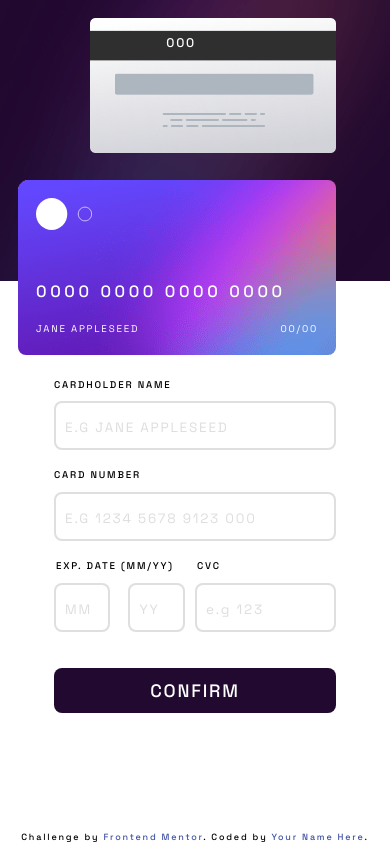
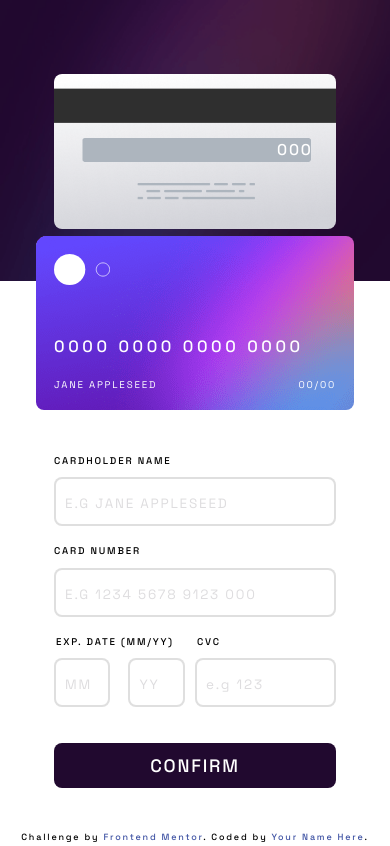
Before and after one commit to RaidEyes/Interactive-card-details, a plain HTML site: page index.html in a window 390 px wide. Shown: the top 846 px of the page. Drawn offline with Linux system fonts and the light colour scheme.

Commit message:
Fix responsiveness

```diff
--- a/index.html
+++ b/index.html
@@ -42,11 +42,11 @@
     <main id="main">
       <div class="card-figure">
         <div class="card-back">
-          <img
+          <!-- <img
             class="card-back-img"
             src="./images/bg-card-back.png"
             alt="back of credit card"
-          />
+          /> -->
           <p class="card-back-text">000</p>
         </div>
         <div class="card-front">
@@ -117,7 +117,14 @@
 
           <div class="cvc-code">
             <legend for="cvc-code">cvc</legend>
-          <input class="cvc-code card-input" name="cvc-code" type="number" id="cvc" placeholder="e.g 123" max="999" />
+            <input
+              class="cvc-code card-input"
+              name="cvc-code"
+              type="number"
+              id="cvc"
+              placeholder="e.g 123"
+              max="999"
+            />
             <span class="error"></span>
           </div>
         </div>
@@ -125,7 +132,11 @@
       </form>
       <!-- Completed state start -->
       <div class="d-none wrap__submitsucess">
-      <img src="./images/icon-complete.svg" alt="complete icon" class="complete-logo mb-5" />
+        <img
+          src="./images/icon-complete.svg"
+          alt="complete icon"
+          class="complete-logo mb-5"
+        />
         <h3 class="complete-header mb-5">Thank you!</h3>
         <p class="complete-message mb-5">We've added your card details</p>
         <button class="btn complete-btn">Continue</button>
@@ -134,10 +145,10 @@
 
     <div class="attribution">
       Challenge by
-    <a href="https://www.frontendmentor.io?ref=challenge" target="_blank">Frontend Mentor</a>. Coded by <a href="#">Your
-      Name Here</a>.
+      <a href="https://www.frontendmentor.io?ref=challenge" target="_blank"
+        >Frontend Mentor</a
+      >. Coded by <a href="#">Your Name Here</a>.
     </div>
     <script src="script.js"></script>
   </body>
-
 </html>
--- a/script.js
+++ b/script.js
@@ -111,10 +111,9 @@ allInputField.forEach((input) => {
     newErrorMessage.innerHTML = regEx.test(inputValue) ? "" : "Invalid format";
   });
 });
-//todo1 Make complete message appear after inputing all the information
 //todo2 Store user input data to make sure they have already input their information
 
-
+//todo1 Make complete message appear after inputing all the information
 const btnSubmitForm = document.addEventListener("submit", (e) => {
   e.preventDefault();
   const cardFormEle = document.querySelector(".card-form");
--- a/styles.css
+++ b/styles.css
@@ -97,10 +97,7 @@ body {
   align-items: flex-start;
   text-transform: uppercase;
 }
-.card-figure {
-  padding-inline: 1rem;
-  width: 50%;
-}
+
 /* Style the button ======================================== */
 .btn {
   padding-block: 0.5rem;
@@ -163,12 +160,15 @@ body {
 }
 /*  Style the front card ===================================== */
 .card-figure {
+  display: flex;
+  flex-direction: column;
+  justify-content: center;
+  align-items: center;
   position: relative;
   padding: 1rem;
+  width: 50%;
 }
-.card-back {
-  margin-left: 2rem;
-}
+
 .card-front {
   display: flex;
   flex-direction: column;
@@ -183,7 +183,7 @@ body {
   position: absolute;
   inset: 0;
   top: 10rem;
-  left: -1rem;
+  left: 0rem;
 }
 .card-information {
   display: grid;
@@ -221,6 +221,9 @@ body {
   .expiry-display {
     font-size: 2.5vw !important;
   }
+  .card-back-text {
+    font-size: 4vw !important;
+  }
 }
 /* Media query for desktop design ================================== */
 @media (width >= 1200px) {
@@ -230,7 +233,7 @@ body {
     background-size: calc(100vw / 3) 100%;
   }
   #main {
-    gap: 6rem;
+    gap: 4rem;
     flex-direction: row;
   }
   .card-figure {
@@ -249,10 +252,10 @@ body {
     transform: translate(-2.5rem, 0);
   }
   .card-form {
-    width: 60%;
+    width: 40%;
   }
   .card-information .number-display {
-    font-size: 1.4rem;
+    font-size: 1.7rem;
   }
 }
 /* Animation for the complete message ===============================*/
@@ -269,38 +272,45 @@ body {
   }
 }
 
+
 .card-back {
-  position: relative;
-}
+  background-image: url(./images/bg-card-back.png);
+  background-repeat: no-repeat;
+  background-size: cover;
+  border-radius: 8px;
+  max-width: 447px;
+  width: 100%;
+  aspect-ratio: 1.82/1;
+  left: 2rem;
+  display: flex;
+  flex-direction: column;
+  justify-content: center;
+  align-items: center;
+  padding-right: 3rem;
+ }
 
 .card-back-text {
-  position: absolute;
-  bottom: 100px;
-  right: 45px;
-  font-size: 0.7rem;
+  /* position: absolute; */
+  align-self: flex-end;
+  font-size: 1.2rem;
   color: var(--linear-gradient-color-white);
 }
 
 @media only screen and (max-width: 1200px) {
-  .card-back-text {
-    bottom: 100px;
-    right: 140px;
+    .card-figure {
+    width: 100%;
+    }
+    .card-back {
+      padding-right: 6vw;
+    }
   }
-
-  .card-figure {
-    width: 100%;
-  }
-
-  .card-back-img {
-    max-width: 100% !important;
-  }
-}
 
 .wrap__submitsucess {
   display: flex;
   flex-direction: column;
   justify-content: center;
   align-items: center;
+  display: none;
 }
 
 .card-back-img {
```
Lines whose indentation alone changed are shown as unchanged.
